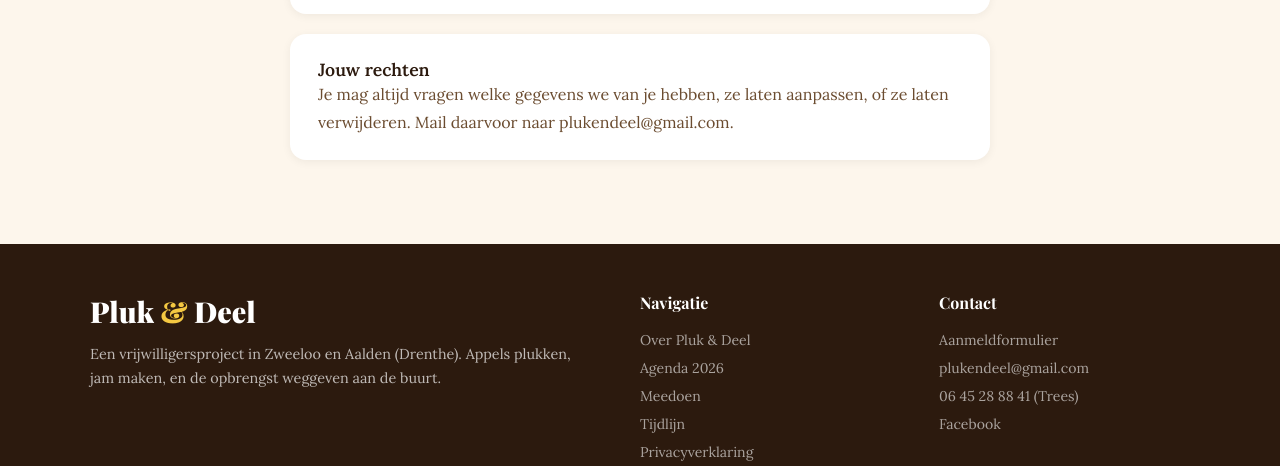
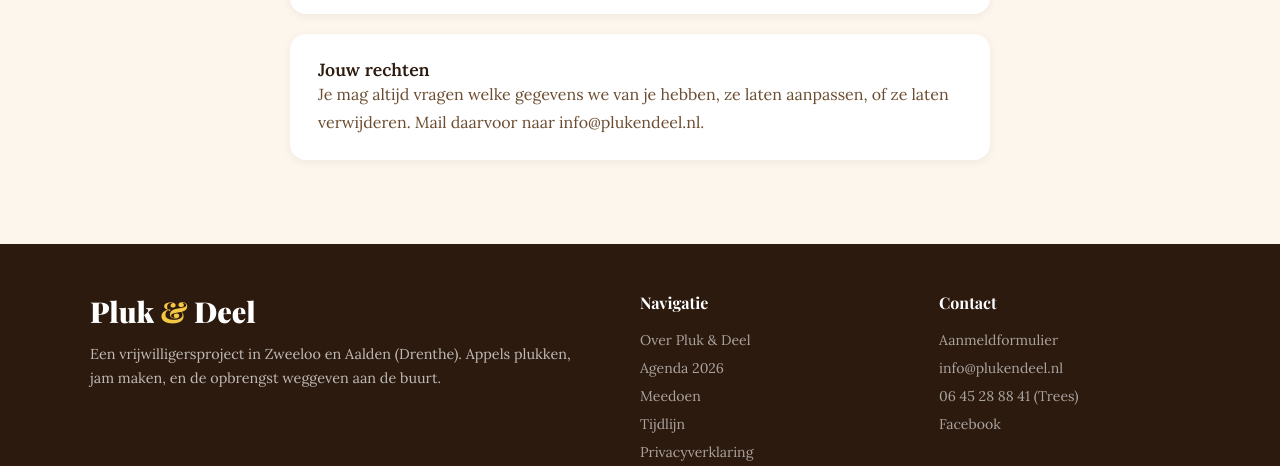
Before and after one commit to PlukenDeel/Pluk-en-Deel-2, a Jekyll site: the page built from privacy.html, in a window 1280 px wide and 900 px high, scrolled down 1016 px. Shown: the part 309-775 px from the top of the window. Built offline with Jekyll 4.4.1, drawn with Linux system fonts in a browser that asks for light colours; some web fonts are replaced; some of the changed text lies outside the part shown.

Commit message:
Emailadres bijgewerkt naar info@plukendeel.nl
Co-Authored-By: Claude Sonnet 4.6 <noreply@anthropic.com>

```diff
--- a/_config.yml
+++ b/_config.yml
@@ -6,7 +6,7 @@ lang: nl
 
 # Social & Contact
 facebook: "https://www.facebook.com/share/1JrC9K9QGv"
-email: "plukendeel@gmail.com"
+email: "info@plukendeel.nl"
 phone: "+31645288841"
 address: "Zweeloo en Aalden, Drenthe, Nederland"
 # Netlify CMS
--- a/_data/algemeen.yml
+++ b/_data/algemeen.yml
@@ -1,7 +1,7 @@
 seizoen: '2026'
-email: plukendeel@gmail.com
+email: info@plukendeel.nl
 goed_doel: Wordt later bekend gemaakt
-goed_doel_uitleg: Volg onze socials of mail plukendeel@gmail.com voor het volgende doel.
+goed_doel_uitleg: Volg onze socials of mail info@plukendeel.nl voor het volgende doel.
 aantal_vrijwilligers: 8
 aanmeld_url: https://www.plukendeel.nl/aanmelden/
 impact:
--- a/privacy.html
+++ b/privacy.html
@@ -10,7 +10,7 @@ title: "Privacyverklaring"
 
     <div class="privacy-blok">
       <h2>Wie zijn wij</h2>
-      <p>Pluk &amp; Deel is een vrijwilligersproject in Zweeloo en Aalden. Voor vragen over deze verklaring of je gegevens: <strong>plukendeel@gmail.com</strong>.</p>
+      <p>Pluk &amp; Deel is een vrijwilligersproject in Zweeloo en Aalden. Voor vragen over deze verklaring of je gegevens: <strong>info@plukendeel.nl</strong>.</p>
     </div>
 
     <div class="privacy-blok">
@@ -49,7 +49,7 @@ title: "Privacyverklaring"
 
     <div class="privacy-blok">
       <h2>Jouw rechten</h2>
-      <p>Je mag altijd vragen welke gegevens we van je hebben, ze laten aanpassen, of ze laten verwijderen. Mail daarvoor naar plukendeel@gmail.com.</p>
+      <p>Je mag altijd vragen welke gegevens we van je hebben, ze laten aanpassen, of ze laten verwijderen. Mail daarvoor naar info@plukendeel.nl.</p>
     </div>
   </div>
 </div>
```
